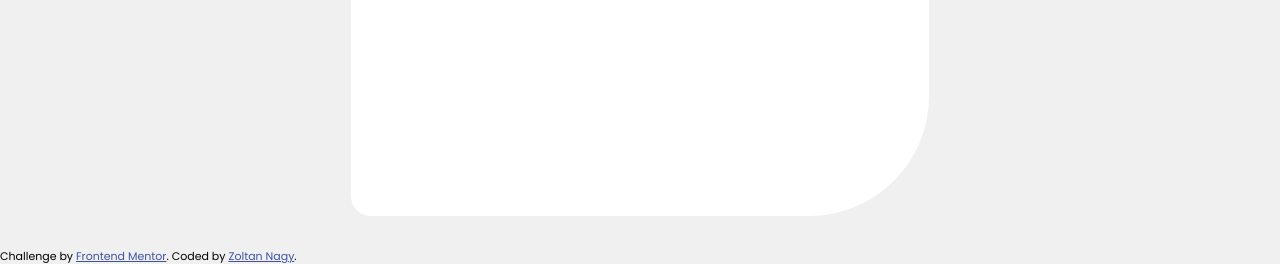
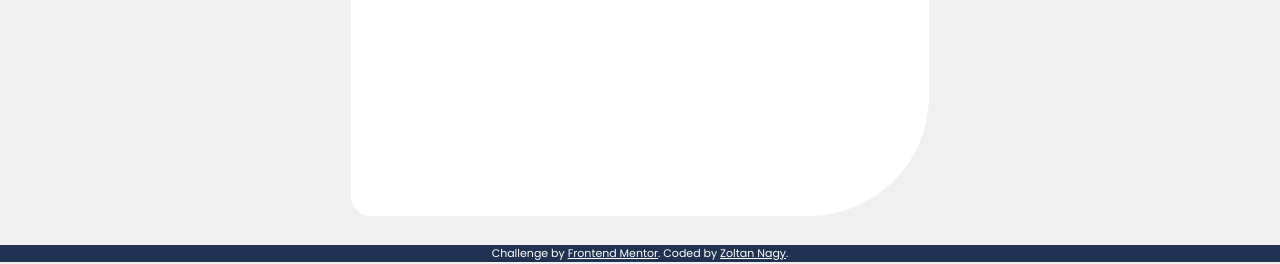
Before and after one commit to makosbikaboka/public-repo, a plain HTML site: page age-calculator-app-main/index.html in a window 1280 px wide. Shown: the part 538-802 px from the top of the page. Drawn offline with nearby package versions, Linux system fonts and the light colour scheme.

Commit message:
app style index updated

```diff
--- a/age-calculator-app-main/app.js
+++ b/age-calculator-app-main/app.js
@@ -49,7 +49,7 @@ function age() {
   messageM.innerHTML = "";
   messageY.innerHTML = "";
 
-  if(d1 > month2){
+  if(d1 > month2[m1]){
     messageD.innerHTML = "Must be a valid day";
     dayInput.classList.add('error');
     collection[0].style.color = 'hsl(0, 100%, 67%)';
--- a/age-calculator-app-main/index.html
+++ b/age-calculator-app-main/index.html
@@ -55,11 +55,10 @@
     </article>
   </main>
 
+  <footer class="attribution">
+    Challenge by <a href="https://www.frontendmentor.io?ref=challenge" target="_blank">Frontend Mentor</a>.
+     Coded by <a href="https://github.com/makosbikaboka">Zoltan Nagy</a>.
+  </footer>
 
-
-  <div class="attribution">
-    Challenge by <a href="https://www.frontendmentor.io?ref=challenge" target="_blank">Frontend Mentor</a>.
-    Coded by <a href="#">Zoltan Nagy</a>.
-  </div>
 </body>
 </html>
--- a/age-calculator-app-main/style.css
+++ b/age-calculator-app-main/style.css
@@ -166,11 +166,6 @@ button img{
     color: hsl(259, 100%, 65%);
 }
 
-.attribution{
-    position: absolute;
-    bottom: 0;
-}
-
 #error_message_d, #error_message_m, #error_message_y{
     color: hsl(0, 100%, 67%);
     font-size: 0.62rem;
@@ -180,3 +175,21 @@ button img{
 input.error {
     border-color: hsl(0, 100%, 67%);
 }
+
+.attribution {
+    color:hsl(0, 0%, 100%);
+    background-color: hsl(218, 44%, 22%);
+    width: 100vw;
+    padding: 0.2rem;
+    position:fixed;
+    bottom:0;
+    margin:0;
+}
+
+.attribution a {
+    color: hsl(0, 0%, 100%)!important;
+}
+
+.attribution a:hover {
+    text-decoration: none;
+}
```
